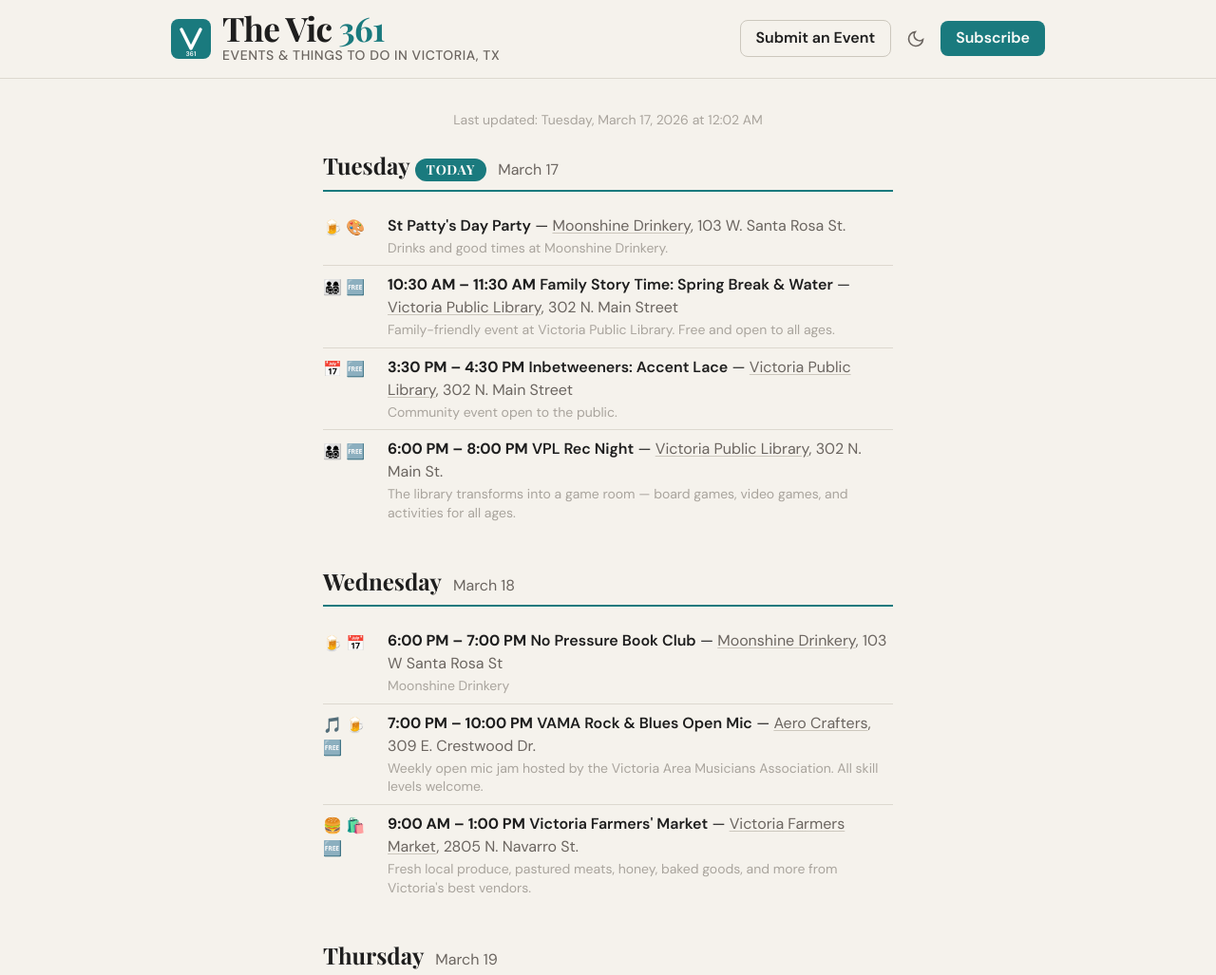
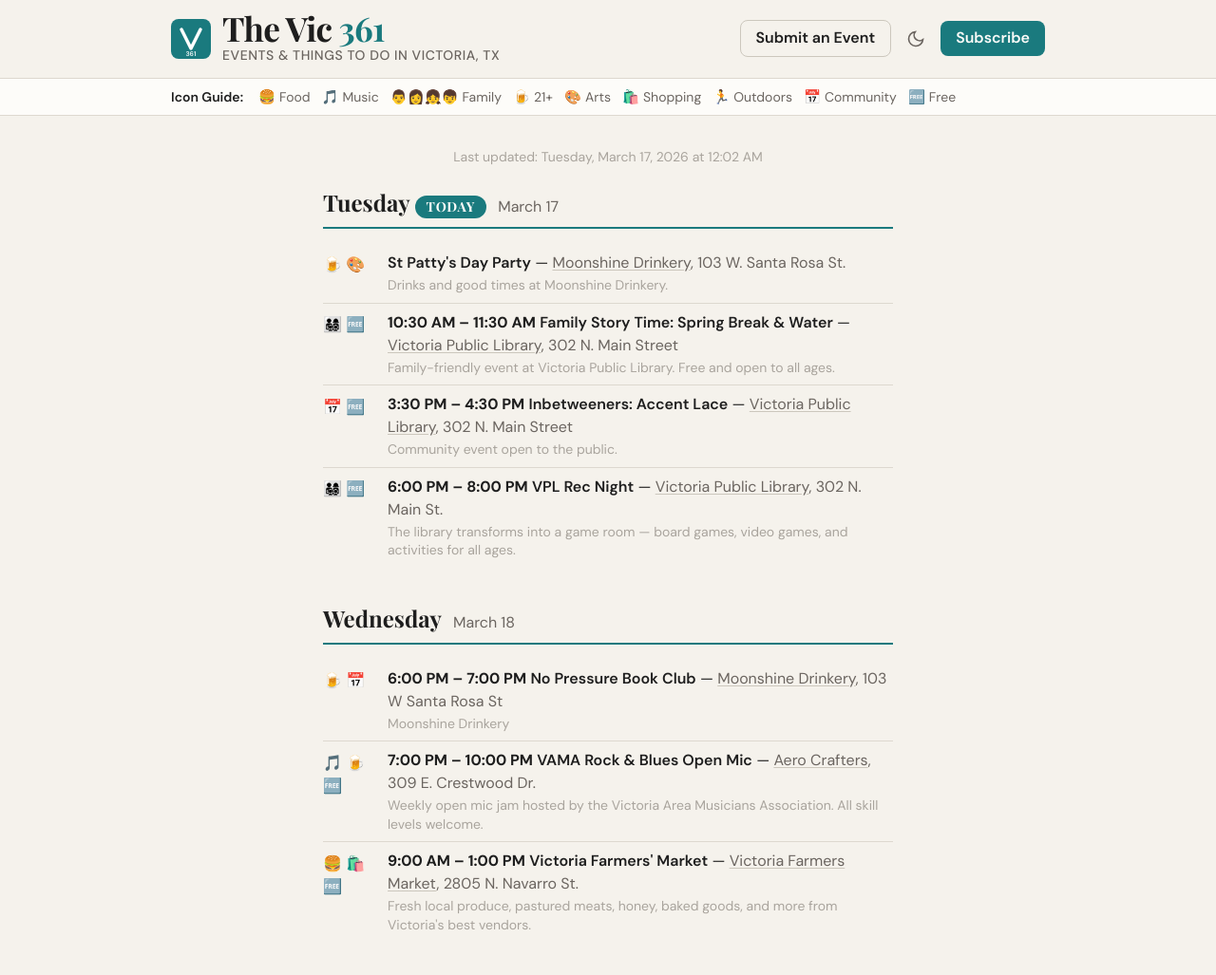
Before and after one commit to Tmpalori/thevic361, a plain HTML site: page docs/index.html in a window 1280 px wide. Shown: the top 1027 px of the page at 95% size. Drawn offline with nearby package versions, Linux system fonts and the light colour scheme; a script that the page names is missing; a web font is replaced by a local one.

Commit message:
Restore emoji guide bar, label removed

```diff
--- a/docs/index.html
+++ b/docs/index.html
@@ -78,6 +78,21 @@
   </header>
 
   <!-- ═══ ICON LEGEND ═══ -->
+  <div class="icon-legend">
+    <div class="container">
+      <div class="legend-inner">
+        <span class="legend-item"><span class="icon">🍔</span> Food</span>
+        <span class="legend-item"><span class="icon">🎵</span> Music</span>
+        <span class="legend-item"><span class="icon">👨👩👧👦</span> Family</span>
+        <span class="legend-item"><span class="icon">🍺</span> 21+</span>
+        <span class="legend-item"><span class="icon">🎨</span> Arts</span>
+        <span class="legend-item"><span class="icon">🛍️</span> Shopping</span>
+        <span class="legend-item"><span class="icon">🏃</span> Outdoors</span>
+        <span class="legend-item"><span class="icon">📅</span> Community</span>
+        <span class="legend-item"><span class="icon">🆓</span> Free</span>
+      </div>
+    </div>
+  </div>
 
   <!-- ═══ MAIN ═══ -->
   <main class="main-content">
```
